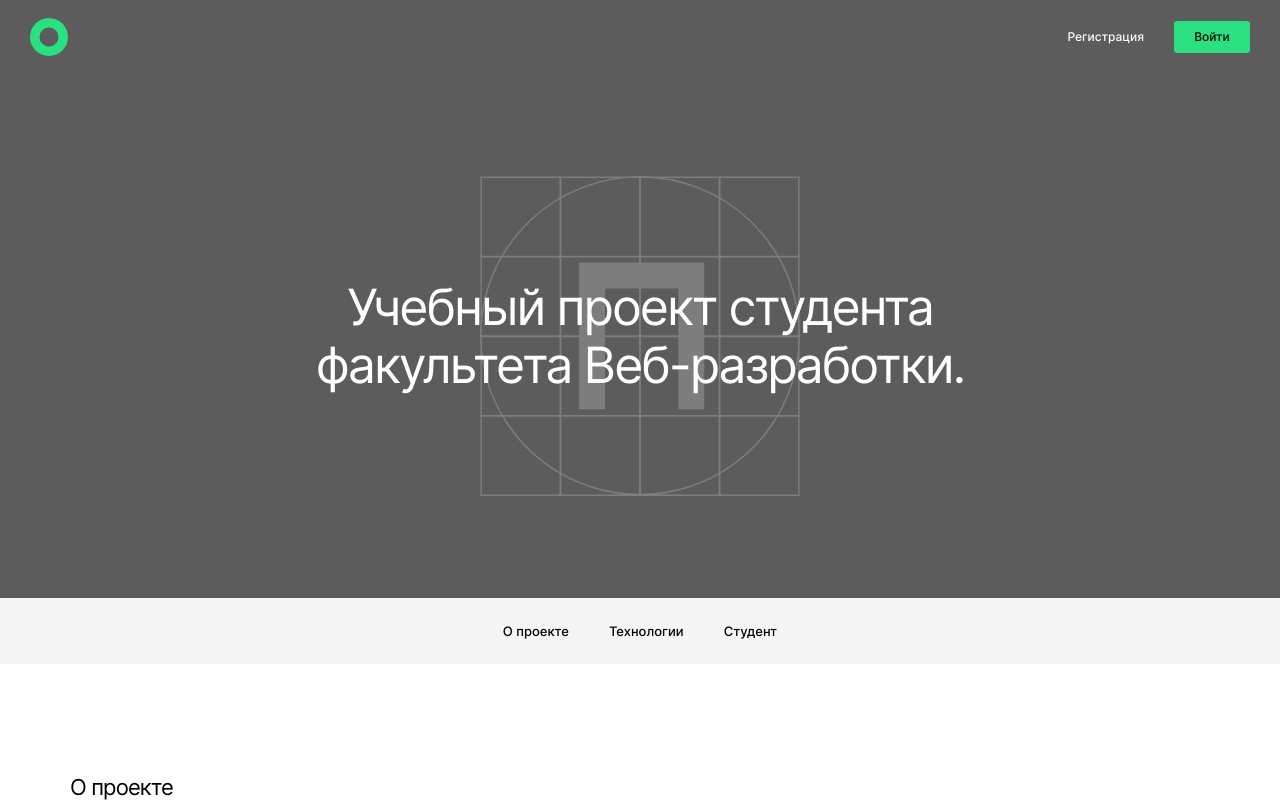
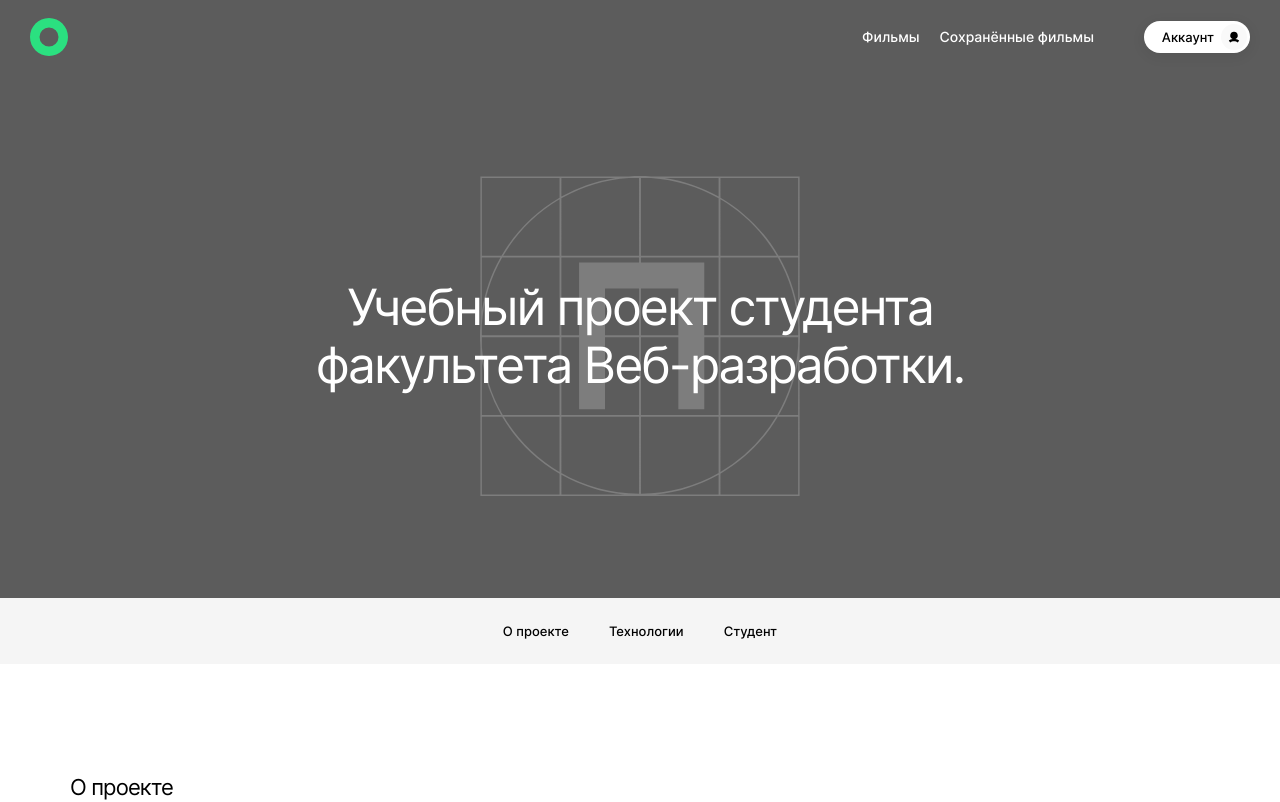
Before and after one commit to NataliUstinova/movies-explorer-frontend, a React (Create React App) app: page / in a window 1280 px wide. Shown: the top 802 px of the page. Built offline with nearby package versions, Linux system fonts and the light colour scheme.

Commit message:
feat: header resize logic #29

```diff
--- /dev/null
+++ b/src/components/Burger/Burger.jsx
@@ -0,0 +1,7 @@
+import React from "react";
+
+const Burger = () => {
+  return <div>burger</div>;
+};
+
+export default Burger;
--- a/src/components/Header/Header.css
+++ b/src/components/Header/Header.css
@@ -36,6 +36,10 @@
   font-size: 14px;
   line-height: 18px;
   color: #000;
+}
+
+.header__link_movies-white {
+  color: #fff;
 }
 
 .header__link:visited {
--- a/src/components/Header/Header.jsx
+++ b/src/components/Header/Header.jsx
@@ -1,13 +1,15 @@
-import React from "react";
+import React, { useEffect, useState } from "react";
 import { Link } from "react-router-dom";
 import "./Header.css";
 import Logo from "../Logo/Logo";
+import Burger from "../Burger/Burger";
 
-const Header = ({ isMainHeader }) => {
+const MoviesHeader = ({ isMainHeader }) => {
+  //TODO временная переменная для состояния логина
+  const isLoggedIn = true;
   return (
-    <header className={`header ${!isMainHeader && "movies-header"}`}>
-      <Logo />
-      {isMainHeader && (
+    <div>
+      {isMainHeader && !isLoggedIn && (
         <nav className="header__links">
           <Link className="header__link" to="/signup">
             Регистрация
@@ -17,12 +19,23 @@ const Header = ({ isMainHeader }) => {
           </Link>
         </nav>
       )}
-      {!isMainHeader && (
+
+      {(!isMainHeader || isLoggedIn) && (
         <nav className="header__links header__links_movies">
-          <Link className="header__link header__link_movies" to="/movies">
+          <Link
+            className={`header__link header__link_movies ${
+              isMainHeader && "header__link_movies-white"
+            }`}
+            to="/movies"
+          >
             Фильмы
           </Link>
-          <Link className="header__link header__link_movies" to="/saved">
+          <Link
+            className={`header__link header__link_movies ${
+              isMainHeader && "header__link_movies-white"
+            }`}
+            to="/saved"
+          >
             Сохранённые фильмы
           </Link>
           <Link className="header__account-button" to="/profile">
@@ -31,6 +44,35 @@ const Header = ({ isMainHeader }) => {
           </Link>
         </nav>
       )}
+    </div>
+  );
+};
+
+const Header = ({ isMainHeader }) => {
+  //TODO временная переменная для состояния логина
+  const isLoggedIn = true;
+  const mediaQuery = window.matchMedia("(max-width: 768px)").matches;
+  const [isSmallScreen, setIsSmallScreen] = useState();
+  const [width, setWidth] = useState(window.innerWidth);
+  useEffect(() => {
+    window.addEventListener("resize", () => setWidth(window.innerWidth));
+  });
+  useEffect(() => {
+    if (mediaQuery) {
+      setIsSmallScreen(true);
+    } else {
+      setIsSmallScreen(false);
+    }
+  }, [width]);
+
+  return (
+    <header className={`header ${!isMainHeader && "movies-header"}`}>
+      <Logo />
+      {isSmallScreen ? (
+        <Burger isMainHeader={isMainHeader} />
+      ) : (
+        <MoviesHeader isMainHeader={isMainHeader} />
+      )}
     </header>
   );
 };
```
Also changed, not shown: src/components/Burger/Burger.css (added).
